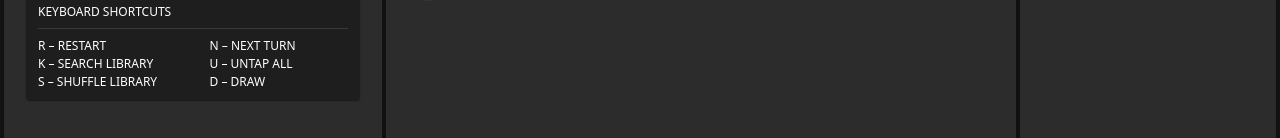
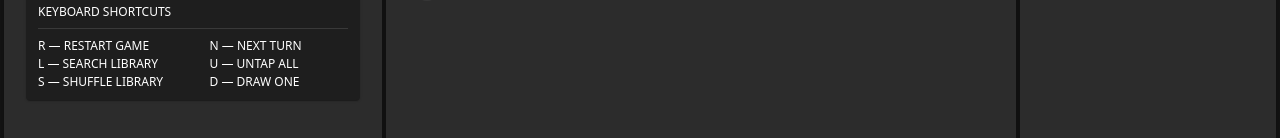
Before and after one commit to avocadianmage/lets-go-fishing, a React (Create React App) app in the folder client/: page / in a window 1280 px wide. Shown: the part 536-674 px from the top of the page. Built offline with nearby package versions, Linux system fonts and the light colour scheme.

Commit message:
refactor shortcuts

```diff
--- a/client/src/components/lefter/shortcuts.tsx
+++ b/client/src/components/lefter/shortcuts.tsx
@@ -1,8 +1,8 @@
-import { Paper, Typography, Divider, TypographyProps, Box } from '@mui/material';
+import { Box, Divider, Paper, Typography } from '@mui/material';
 
-const SingleShortcut = (props: TypographyProps) => (
-    <Typography variant='overline' lineHeight={1} {...props}>
-        {props.children}
+const SingleShortcut = (props: { shortcutKey: string; description: string }) => (
+    <Typography variant='overline' lineHeight={1}>
+        {props.shortcutKey + ' \u{2014} ' + props.description}
     </Typography>
 );
 
@@ -13,6 +13,7 @@ const shortcutColProps = {
     gap: '6px',
     p: '8px 0',
 };
+
 export const Shortcuts = () => (
     <Paper sx={{ marginBottom: '16px', p: '4px 12px' }}>
         <Typography variant='overline'>Keyboard shortcuts</Typography>
@@ -20,14 +21,14 @@ export const Shortcuts = () => (
 
         <Box sx={{ display: 'flex' }}>
             <Box sx={shortcutColProps}>
-                <SingleShortcut>R – Restart</SingleShortcut>
-                <SingleShortcut>K – Search library</SingleShortcut>
-                <SingleShortcut>S – Shuffle library</SingleShortcut>
+                <SingleShortcut shortcutKey='R' description='restart game' />
+                <SingleShortcut shortcutKey='L' description='search library' />
+                <SingleShortcut shortcutKey='S' description='shuffle library' />
             </Box>
             <Box sx={shortcutColProps}>
-                <SingleShortcut>N – Next turn</SingleShortcut>
-                <SingleShortcut>U – Untap all</SingleShortcut>
-                <SingleShortcut>D – Draw</SingleShortcut>
+                <SingleShortcut shortcutKey='N' description='next turn' />
+                <SingleShortcut shortcutKey='U' description='untap all' />
+                <SingleShortcut shortcutKey='D' description='draw one' />
             </Box>
         </Box>
     </Paper>
```
